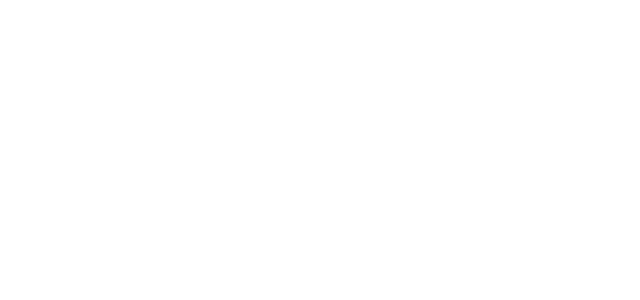
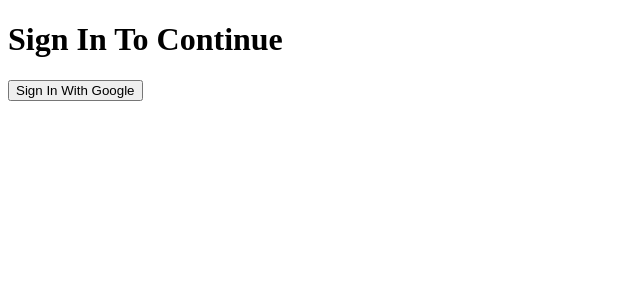
Before and after one commit to developer-egg/buizlet, a React (Create React App) app: page /login in a window 1280 px wide. Shown: the top 300 px of the page, without its empty margins (0-640 px from the left). Built offline with nearby package versions, Linux system fonts and the light colour scheme.

Commit message:
Created Routes and Authentication with Google

```diff
--- a/package.json
+++ b/package.json
@@ -9,6 +9,7 @@
     "firebase": "^9.15.0",
     "react": "^18.2.0",
     "react-dom": "^18.2.0",
+    "react-router-dom": "^6.6.1",
     "react-scripts": "5.0.1",
     "web-vitals": "^2.1.4"
   },
--- a/src/App.js
+++ b/src/App.js
@@ -1,6 +1,18 @@
+import { useState } from "react";
+import {BrowserRouter as Router, Routes, Route, Link} from "react-router-dom"
+import Home from "./pages/Home";
+import Login from "./pages/Login";
+
 const App = () => {
+  const [isAuth, setIsAuth] = useState(false)
+
   return (
-    <></>
+    <Router>
+      <Routes>
+        <Route path='/' element={<Home/>}/>
+        <Route path='/login' element={<Login setIsAuth={setIsAuth}/>}/>
+      </Routes>
+    </Router>
   );
 }
 
--- /dev/null
+++ b/src/pages/Home.js
@@ -0,0 +1,9 @@
+const Home = () => {
+    return (
+        <>
+            <h1>Home</h1>
+        </>
+    )
+}
+
+export default Home;
--- /dev/null
+++ b/src/pages/Login.js
@@ -0,0 +1,24 @@
+import {auth, provider} from "../firebase-config"
+import {signInWithPopup} from "firebase/auth"
+import { useNavigate } from "react-router-dom"
+
+const Login = ({ setIsAuth }) => {
+    let navigate = useNavigate()
+
+    function signInWithGoogle() {
+        signInWithPopup(auth, provider).then((res) => {
+            localStorage.setItem("isAuth", true)
+            setIsAuth(true)
+            navigate("/")
+        })
+    }
+
+    return (
+        <>
+            <h1>Sign In To Continue</h1>
+            <button onClick={signInWithGoogle}>Sign In With Google</button>
+        </>
+    )
+}
+
+export default Login;
```
Also changed, not shown: 1 other file (tests, documents, lock files or other folders).
